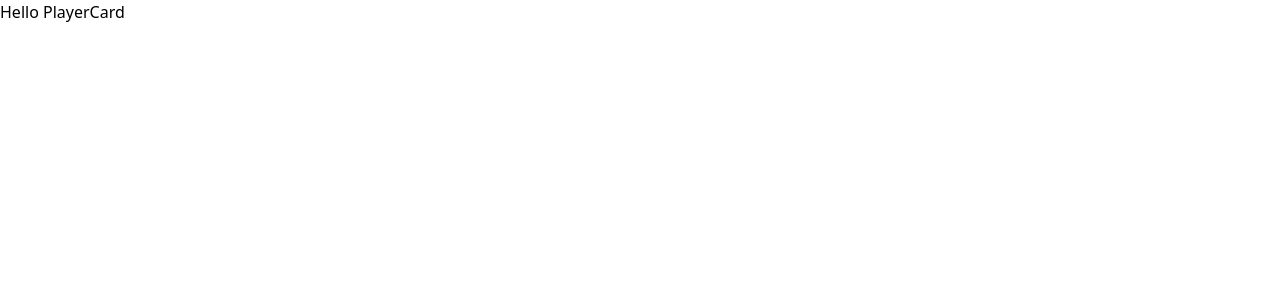
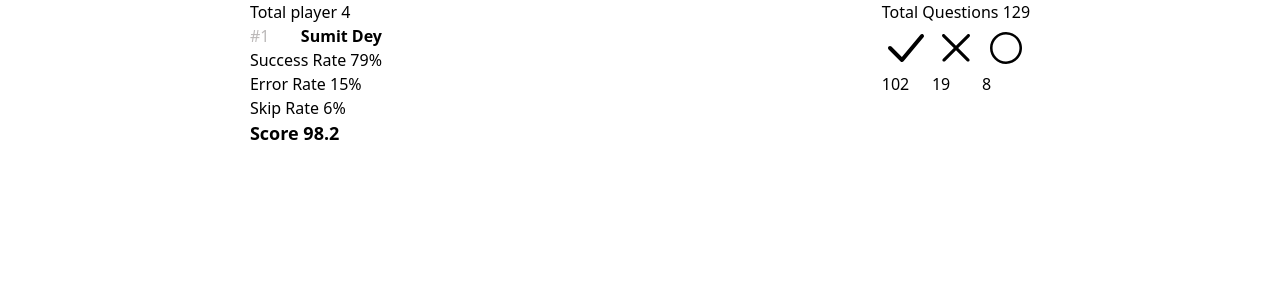
Before and after one commit to esconer/score-tracker-vue, a Vue app: page / in a window 1280 px wide. Shown: the top 300 px of the page. Built offline with nearby package versions, Linux system fonts and the light colour scheme.

Commit message:
Player card :(

```diff
--- a/src/components/PlayerCard.vue
+++ b/src/components/PlayerCard.vue
@@ -8,5 +8,70 @@ import Dots from '@/assets/icons/sots.svg';
 <template>
 	<!-- NOTE: use the imported Circle, Cross etc int the :src of a image tag -->
 	<!-- <img :src="Circle" alt="circle" /> -->
-	Hello PlayerCard
+<body>
+    <div class="container">
+        <div>
+            <h3>Total player 4</h3>
+            <span class="container2">
+				<p id="Player-num">#1</p>
+                <p id="Player-name">Sumit Dey</p>
+            </span>
+			<p>Success Rate 79%</p>
+			<p>Error Rate 15%</p>
+			<p>Skip Rate 6%</p>
+			<p id="Score">Score 98.2</p>
+        </div>
+        <div>
+            <h3>Total Questions 129</h3>
+            <span class="container2">
+				<div>
+					<img :src="Right" alt="right">
+					102
+				</div>
+				<div>
+					<img :src="Cross" alt="cross">
+					19
+				</div>
+				<div>
+					<img :src="Circle" alt="circle">
+					8
+				</div>
+            </span>
+        </div>
+    </div>
+</body>
 </template>
+
+<style>
+.container {
+    display: flex;
+    justify-content: space-around;
+}
+
+.container2 {
+	display: flex;
+	justify-content: space-between;
+}
+h3 {
+	font-weight: bold;
+}
+
+P {
+	text-align: left;
+}
+
+#Player-num {
+	color: rgb(188, 185, 185);
+	text-align: left;
+}
+
+#Player-name {
+	font-weight: bold;
+	font-size: xl;
+}
+
+#Score {
+	font-weight: bold;
+	font-size: large;
+}
+</style>
```
